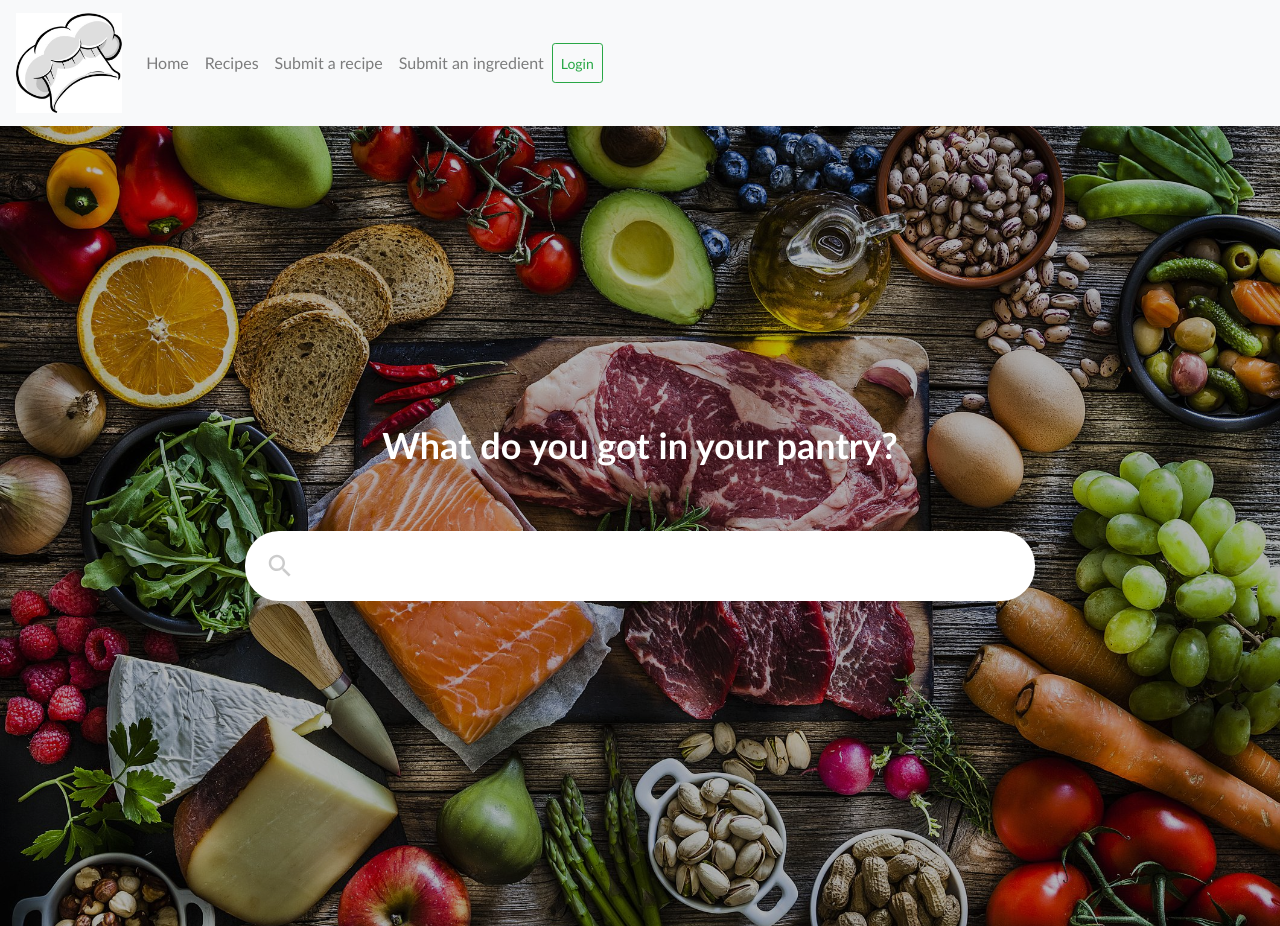
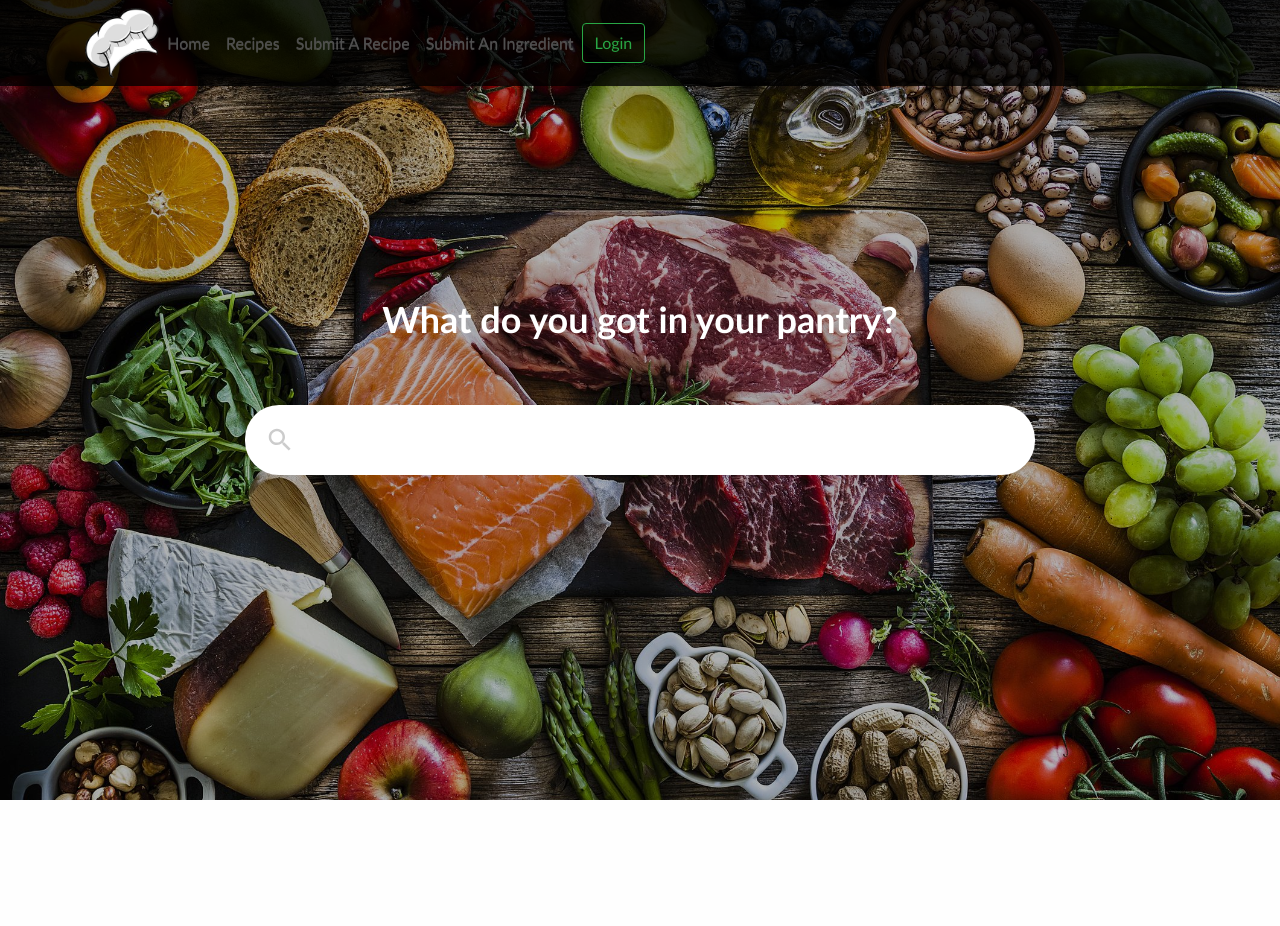
Before and after one commit to SnappiBrawn/WTF, a PHP site: page / in a window 1280 px wide. After the commit the page ends 800 px from the top, so only its background shows below. Run offline with PHP 8.4, Linux system fonts and the light colour scheme; grey boxes are pictures that could not be loaded.

Commit message:
added ingredient page and relevant directories 1307

```diff
--- a/classes/Connection.php
+++ b/classes/Connection.php
@@ -7,7 +7,7 @@ class Connection {
         if (Connection::$connect === NULL) {
             // connect to the database
             $host = "localhost";
-			$database = "fiesta_db";
+			$database = "wtfDB";
 			$username = "root";
 			$password = "";
 
--- a/utils/header.php
+++ b/utils/header.php
@@ -1,32 +1,57 @@
 <style>
+  /* Color of the links BEFORE scroll */
+.navbar-scroll .nav-link,
+.navbar-scroll .fa-bars,
+.navbar-scroll .navar-brand {
+  color: #4f4f4f;
+}
+
+.navbar-scroll .nav-link:hover {
+  color: #1266f1;
+}
+
+/* Color of the navbar AFTER scroll */
+.navbar-scroll,
+.navbar-scrolled {
+  background-color: rgba(0,0,0,0.8)
+}
+
+/* An optional height of the navbar AFTER scroll */
+.navbar.navbar-scroll.navbar-scrolled {
+  padding-top: 5px;
+  padding-bottom: 5px;
+}
 </style>
 <header>
   <!-- Navbar -->
-  <nav class="navbar navbar-expand-lg navbar-light bg-light">
-    <container class="site-logo navbar-brand">
-      <img src="utils\logo.jpg" height=100px alt="site logo goes here"/>
-    </container>
-    <div class="collapse navbar-collapse">
-    <container class="site-links navbar-nav right-0">
-        <a class="nav-item nav-link">Home</a>
-        <a class="nav-item nav-link">Recipes</a>
-        <a class="nav-item nav-link">Submit a recipe</a>
-        <a class="nav-item nav-link">Submit an ingredient</a>
-        <button class="btn btn-sm btn-outline-success">Login</button>
-    </container>
+  <nav class="navbar navbar-expand-lg fixed-top navbar-scroll">
+    <div class="container">
+      <img src="utils/logo.png" height="70" alt=""
+        loading="lazy" />
+      <button class="navbar-toggler ps-0" type="button" data-mdb-toggle="collapse" data-mdb-target="#navbarExample01"
+        aria-controls="navbarExample01" aria-expanded="false" aria-label="Toggle navigation">
+        <span class="navbar-toggler-icon d-flex justify-content-start align-items-center">
+          <i class="fas fa-bars"></i>
+        </span>
+      </button>
+      <div class="collapse navbar-collapse" id="navbarExample01">
+        <ul class="navbar-nav ms-auto mb-2 mb-lg-0">
+          <li class="nav-item active">
+            <a class="nav-link" aria-current="page" href="index.php">Home</a>
+          </li>
+          <li class="nav-item">
+            <a class="nav-link" aria-current="page" href="#pets">Recipes</a>
+          </li>
+          <li class="nav-item">
+            <a class="nav-link" aria-current="page" href="#adoptions">Submit A Recipe</a>
+          </li>
+          <li class="nav-item">
+            <a class="nav-link" aria-current="page" href="AddIngredient.php">Submit An Ingredient</a>
+          </li>
+          <button class="btn btn-outline-success">Login</button>
+        </ul>
+      </div>
     </div>
   </nav>
   <!-- Navbar -->
-
-  <!--Section: Design Block-->
-  <section>
-    <!-- Intro -->
-    <div id="intro" class="bg-image vh-100" style="
-          background-image: url('https://mdbootstrap.com/img/Photos/new-templates/psychologist/img1.jpg');
-        ">
-
-    </div>
-    <!-- Intro -->
-  </section>
-  <!--Section: Design Block-->
 </header>
```
Also changed, not shown: AddIngredient.php (added, +28 -0 lines), classes/DB.php (deleted, +0 -20 lines), classes/ing.php (+30 -0 lines), ingredient.php (+60 -3 lines), ingredients/tapioca.jpg (added), utils/logo.jpg (deleted), utils/logo.png (added).
